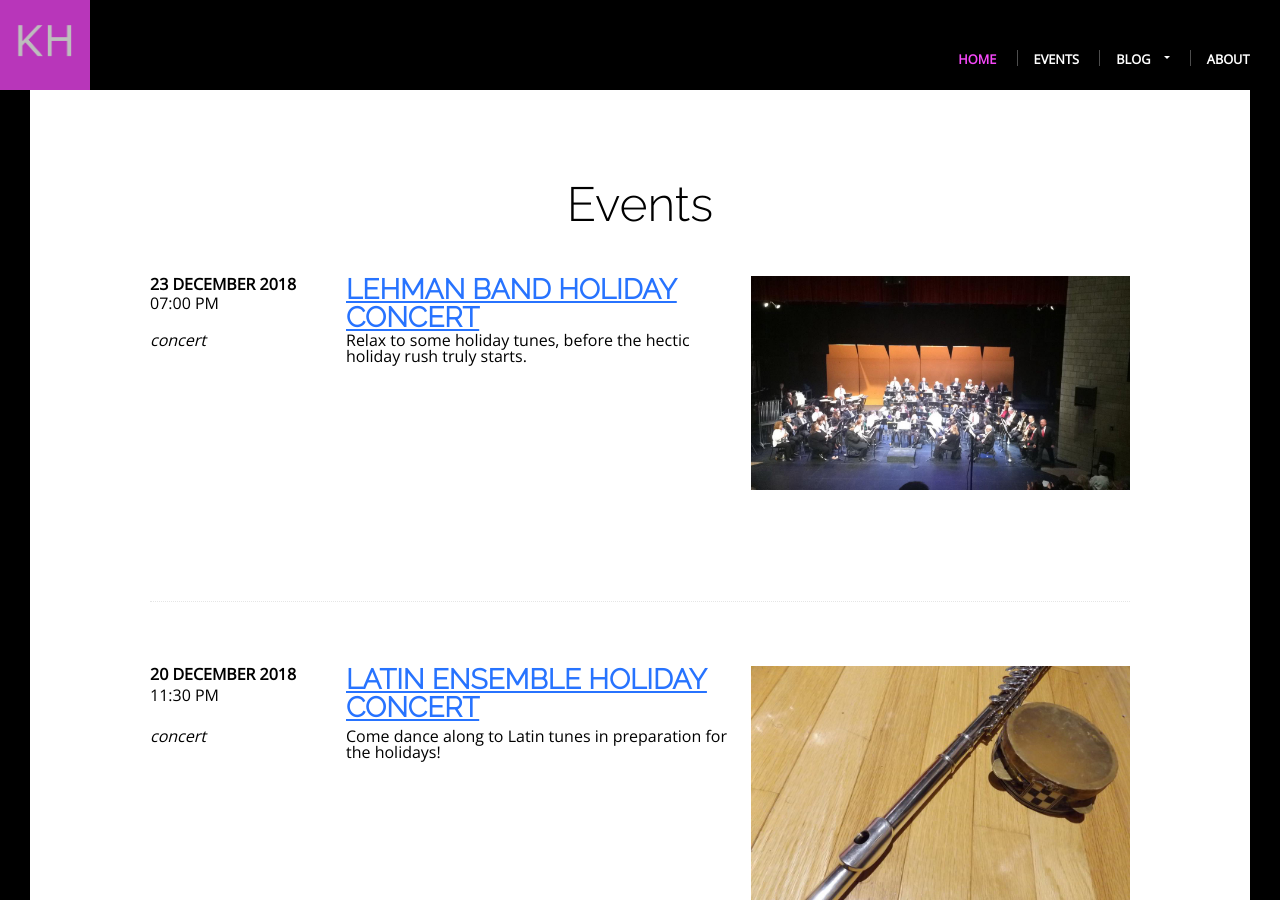
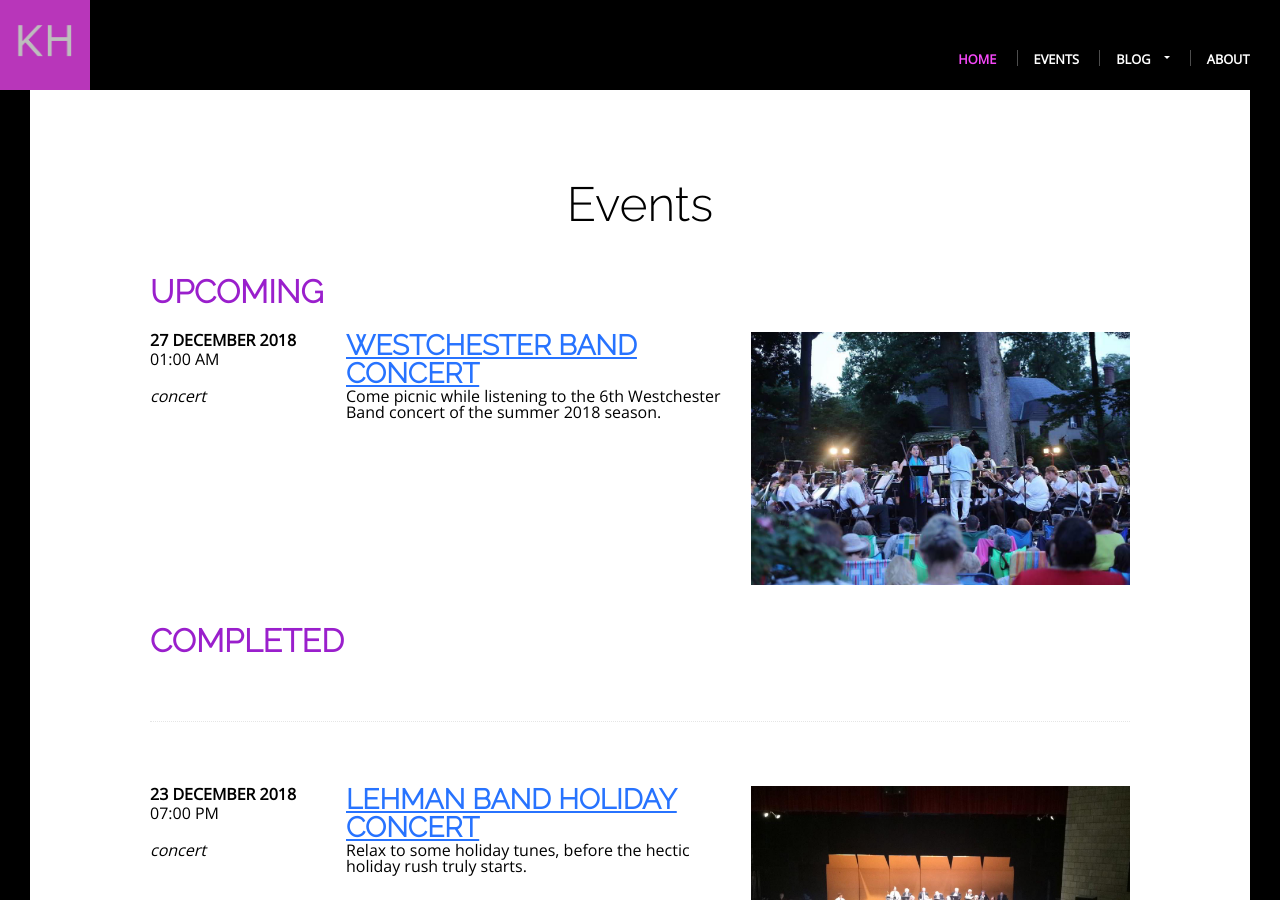
Before and after one commit to khoeger/khoeger.github.io, a Jekyll site: the page built from events/index.html, in a window 1280 px wide and 900 px high. Built offline with Jekyll 4.4.1, drawn with Linux system fonts in a browser that asks for light colours.

Commit message:
Separate events by upcoming and past, sorted.

```diff
--- a/_events_list/2019-08-02-westchester-band-6.markdown
+++ b/_events_list/2019-08-02-westchester-band-6.markdown
@@ -1,7 +1,7 @@
 ---
 layout: event
 title: Westchester Band Concert
-date: 2019-08-02 20:00:00 -0500
+date: 2018-12-26 20:00:00 -0500
 image: /assets/img/2018/2018-07-29/westchesterBand.jpg
 location-title: Chase Park
 location: 32 Chase Rd, Scarsdale, NY 10583
--- /dev/null
+++ b/_includes/iterated-events.html
@@ -0,0 +1,21 @@
+<div class="events-cols">
+<div class="col-one">
+  <div class="event-date">{{event.date | date: site.date_format}}</div>
+  <div class="event-time">{{event.date | date: '%I:%M %p'}}</div>
+  <div class="event-type">{{event.type}}</div>
+</div>
+<div class="col-two">
+  <div class="event-title"><a href="{{ event.url }}">{{event.title}}</a></div>
+  {% if event.description %}
+    <div class="event-desc">{{event.description}}</div>
+  {% endif %}
+</div>
+{% if event.image %}
+  <div class="col-three">
+    <div><!-- Empty for spacing purposes --></div>
+     <div class="event-image">
+      <img src="{{ event.image }}">
+    </div>
+  </div>
+{% endif %}
+</div>
--- a/events/index.html
+++ b/events/index.html
@@ -5,29 +5,19 @@ title: Events
 <div class="page events-index">
   <h1>{{page.title}}</h1>
   <div class="events-preview">
-    {% assign sortedEvents = site.events_list | sort: 'date' | reverse %}
+
+    {% assign sortedEvents = site.events_list | where_exp:"event",
+    "event.date >= site.time" |sort: 'date'  %}
+    <h2>Upcoming</h2>
     {% for event in sortedEvents %}
-      <div class="events-cols">
-      <div class="col-one">
-        <div class="event-date">{{event.date | date: site.date_format}}</div>
-        <div class="event-time">{{event.date | date: '%I:%M %p'}}</div>
-        <div class="event-type">{{event.type}}</div>
-      </div>
-      <div class="col-two">
-        <div class="event-title"><a href="{{ event.url }}">{{event.title}}</a></div>
-        {% if event.description %}
-          <div class="event-desc">{{event.description}}</div>
-        {% endif %}
-      </div>
-      {% if event.image %}
-        <div class="col-three">
-          <div><!-- Empty for spacing purposes --></div>
-           <div class="event-image">
-            <img src="{{ event.image }}">
-          </div>
-        </div>
-      {% endif %}
-      </div>
+      {% include iterated-events.html %}
+    {% endfor %}
+
+    {% assign reverseEvents = site.events_list | where_exp:"event",
+    "event.date < site.time" | sort: 'date' | reverse  %}
+    <h2>Completed</h2>
+    {% for event in reverseEvents limit:5 %}
+      {% include iterated-events.html %}
     {% endfor %}
   </div>
 </div>
```
Also changed, not shown: other parts of _events_list/2019-08-02-westchester-band-6.markdown (+1 -1 lines).
